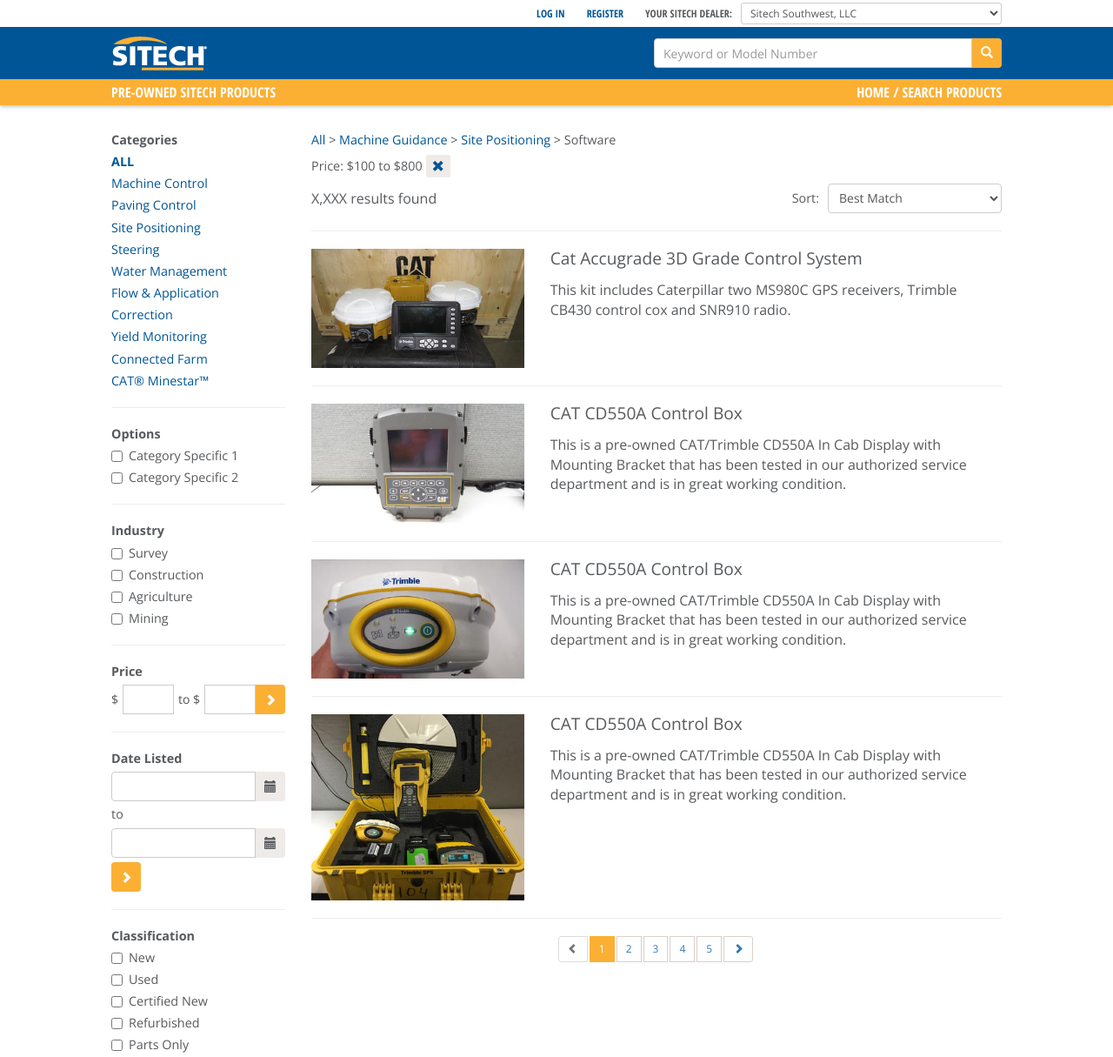
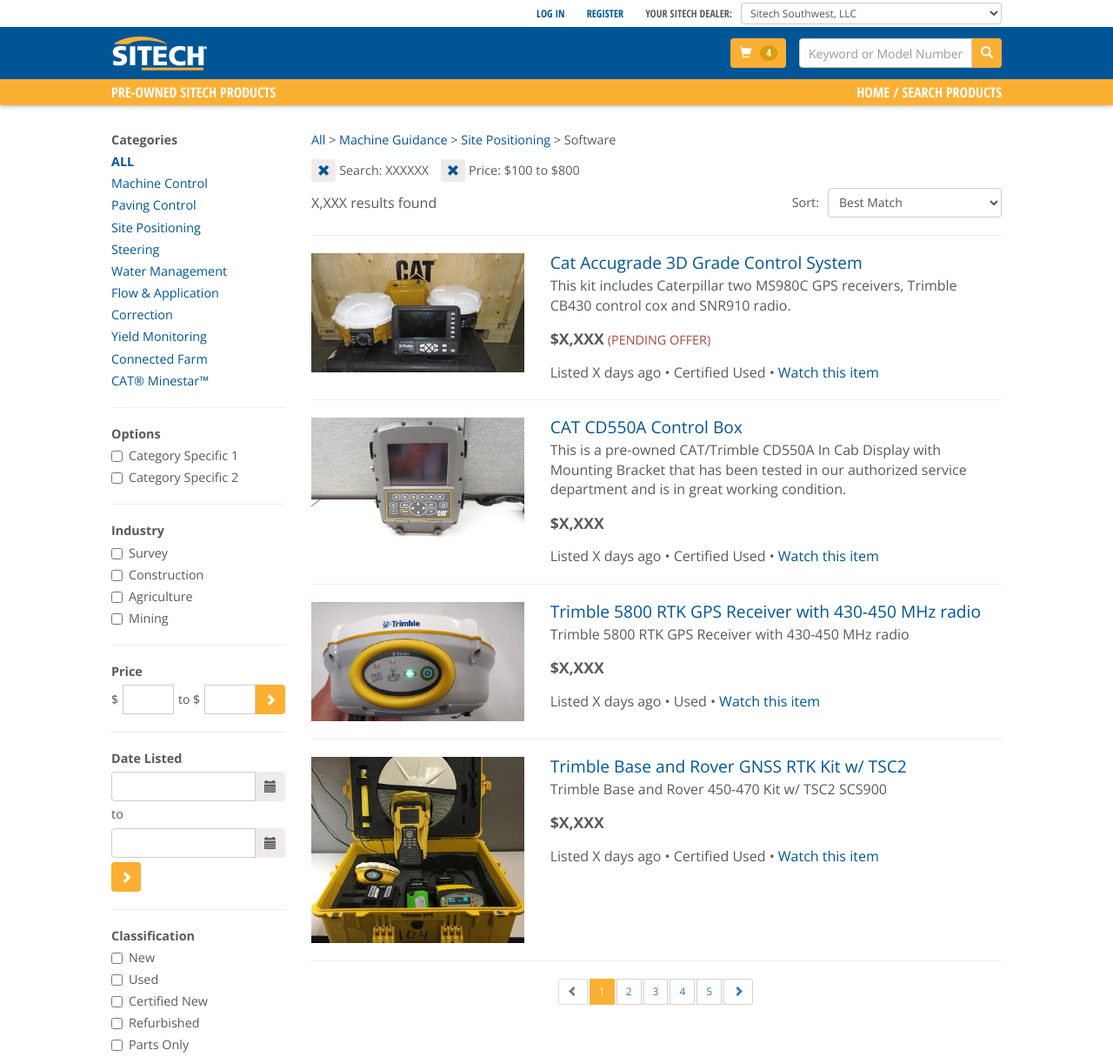
Before and after one commit to terraelise/SITECH-Exchange-Design, a plain HTML site: page index.html in a window 1280 px wide. Shown: the top 1215 px of the page at 87% size. Drawn offline with nearby package versions, Linux system fonts and the light colour scheme.

Commit message:
finish search results layout, add cart button

```diff
--- a/css/global.less
+++ b/css/global.less
@@ -44,7 +44,7 @@ a {
     }
 }
 h1, h2, h3, h4, h5, h6 {
-    margin: 0 0 @general-padding 0;
+    margin: 0 0 5px 0;
     font-weight: 400;
 }
 h1 {
@@ -92,6 +92,9 @@ small, .small {
     .glyphicon {
         top: 2px;
     }
+}
+.large {
+    font-size: 110%;
 }
 .form-control {
     padding: 6px 10px;
@@ -143,6 +146,10 @@ textarea {
     .input-group-btn:first-child & {
         border-right: 1px solid #CCC;
     }
+    .badge {
+        margin-left: 10px;
+        background-color: @brand-font;
+    }
 }
 .btn-brand {
     background-color: @brand-orange;
@@ -150,6 +157,9 @@ textarea {
     &:hover, &:focus {
         background-color: @color-gold;
         color: @color-white;
+    }
+    .badge {
+        background-color: @color-gold;
     }
 }
 .text-reverse {
@@ -261,6 +271,15 @@ textarea {
     margin: 13px 0 0 125px; //.header-logo width + general-padding
     float: right;
     max-width: 400px;
+    .search-form {
+        padding-left: @general-padding; //space to cart button
+    }
+}
+.header-cart {
+    display: block;
+    position: absolute;
+    top: 15px;
+    left: 140px; //left of logo
 }
 .navbar-toggle {
     position: absolute;
@@ -433,7 +452,19 @@ textarea {
     overflow: hidden;
     @media @max-thin {
         font-size: 80%;
+        p {
+            margin-bottom: 8px;
+        }
         .col-xs-3 {
+            padding-right: 0;
+        }
+    }
+}
+.search-filters {
+    > span {
+        display: inline-block;
+        padding: 5px 10px 0 0;
+        &:last-of-type {
             padding-right: 0;
         }
     }
--- a/index.html
+++ b/index.html
@@ -50,9 +50,9 @@
                 <div class="container-fluid">
                     <div class="pull-right">
                         <div class="table-wrap">
-                            <div class="table-cell padding-right text-nowrap condensed hidden-xs"><a href="#">Log In</a></div>
-                            <div class="table-cell padding-right text-nowrap condensed hidden-xs"><a href="#">Register</a></div>
-                            <div class="table-cell padding-right text-nowrap condensed">YOUR <span class="hidden-xs">SITECH</span> DEALER:</div>
+                            <div class="table-cell padding-right text-nowrap condensed hidden-xs"><a href="login.html">Log In</a></div>
+                            <div class="table-cell padding-right text-nowrap condensed hidden-xs"><a href="register.html">Register</a></div>
+                            <div class="table-cell padding-right text-nowrap condensed"><span class="hidden-xs">YOUR SITECH </span>DEALER:</div>
                             <div class="table-cell">
                                 <select class="form-control input-sm dealer-select">
                                     <option>Sitech Southwest, LLC</option>
@@ -66,7 +66,13 @@
             <div class="navbar-header">
                 <div class="container-fluid">
                     <a href="index.html" class="header-logo"></a>
+                    <a href="cart.html" class="btn btn-brand header-cart visible-xs-block"><span class="glyphicon glyphicon-shopping-cart"></span><span class="badge">4</span></a>
                     <div class="search-box hidden-xs">
+                        <div class="table-wrap">
+                            <div class="table-cell">
+                                <a href="cart.html" class="btn btn-brand"><span class="glyphicon glyphicon-shopping-cart"></span><span class="badge">4</span></a>
+                            </div>
+                            <div class="table-cell">
                                 <form class="search-form">
                                     <div class="input-group">
                                         <input type="text" class="form-control search-field" placeholder="Keyword or Model Number" />
@@ -75,6 +81,8 @@
                                         </div>
                                     </div>
                                 </form>
+                            </div>
+                        </div>
                     </div>
                     <button type="button" class="navbar-toggle collapsed" data-toggle="collapse" data-target="#mobilenav">
                         <span class="btn-extras pull-left">
@@ -110,10 +118,10 @@
                         </form>
                     </li>
                     <li>
-                        <a href="#">Log In</a>
+                        <a href="login.html">Log In</a>
                     </li>
                     <li>
-                        <a href="#">Register</a>
+                        <a href="register.html">Register</a>
                     </li>
                 </ul>
             </nav>
@@ -260,8 +268,9 @@
                             <span class="text-nowrap">&gt; <a href="#">Site Positioning</a></span>
                             <span class="text-nowrap">&gt; Software</span>
                         </p>
-                        <p>
-                            Price: $100 to $800 <a href="#" class="boxed"><span class="glyphicon glyphicon-remove"></span></a>
+                        <p class="search-filters">
+                            <span class="text-nowrap"><a href="#" class="boxed"><span class="glyphicon glyphicon-remove"></span></a> Search: XXXXXX</span>
+                            <span class="text-nowrap"><a href="#" class="boxed"><span class="glyphicon glyphicon-remove"></span></a> Price: $100 to $800</span>
                         </p>
                     </div>
                     <div class="table-wrap">
@@ -305,8 +314,12 @@
                                 <img src="searchresults/IMG_0663.jpg" class="img-responsive" />
                             </div>
                             <div class="col-xs-9 col-sm-8">
-                                <h5>Cat Accugrade 3D Grade Control System</h5>
+                                <h5><a href="detail.html">Cat Accugrade 3D Grade Control System</a></h5>
                                 <p>This kit includes Caterpillar two MS980C GPS receivers, Trimble CB430 control cox and SNR910 radio.</p>
+                                <p><b class="large">$X,XXX</b> <span class="small text-danger text-nowrap">(PENDING OFFER)</span></p>
+                                Listed X days ago
+                                <span class="text-nowrap">&#149; Certified Used</span>
+                                <span class="text-nowrap">&#149; <a href="#">Watch this item</a></span>
                             </div>
                         </div>
                         <hr />
@@ -317,8 +330,12 @@
                                 <img src="searchresults/IMG_1025.jpg" class="img-responsive" />
                             </div>
                             <div class="col-xs-9 col-sm-8">
-                                <h5>CAT CD550A Control Box</h5>
+                                <h5><a href="detail.html">CAT CD550A Control Box</a></h5>
                                 <p>This is a pre-owned CAT/Trimble CD550A In Cab Display with Mounting Bracket that has been tested in our authorized service department and is in great working condition.</p>
+                                <p><b class="large">$X,XXX</b></p>
+                                Listed X days ago
+                                <span class="text-nowrap">&#149; Certified Used</span>
+                                <span class="text-nowrap">&#149; <a href="#">Watch this item</a></span>
                             </div>
                         </div>
                         <hr />
@@ -329,8 +346,12 @@
                                 <img src="searchresults/IMG_0861.jpg" class="img-responsive" />
                             </div>
                             <div class="col-xs-9 col-sm-8">
-                                <h5>CAT CD550A Control Box</h5>
-                                <p>This is a pre-owned CAT/Trimble CD550A In Cab Display with Mounting Bracket that has been tested in our authorized service department and is in great working condition.</p>
+                                <h5><a href="detail.html">Trimble 5800 RTK GPS Receiver with 430-450 MHz radio</a></h5>
+                                <p>Trimble 5800 RTK GPS Receiver with 430-450 MHz radio</p>
+                                <p><b class="large">$X,XXX</b></p>
+                                Listed X days ago
+                                <span class="text-nowrap">&#149; Used</span>
+                                <span class="text-nowrap">&#149; <a href="#">Watch this item</a></span>
                             </div>
                         </div>
                         <hr />
@@ -341,8 +362,12 @@
                                 <img src="searchresults/IMG_1714.jpg" class="img-responsive" />
                             </div>
                             <div class="col-xs-9 col-sm-8">
-                                <h5>CAT CD550A Control Box</h5>
-                                <p>This is a pre-owned CAT/Trimble CD550A In Cab Display with Mounting Bracket that has been tested in our authorized service department and is in great working condition.</p>
+                                <h5><a href="detail.html">Trimble Base and Rover GNSS RTK Kit w/ TSC2</a></h5>
+                                <p>Trimble Base and Rover 450-470 Kit w/ TSC2 SCS900</p>
+                                <p><b class="large">$X,XXX</b></p>
+                                Listed X days ago
+                                <span class="text-nowrap">&#149; Certified Used</span>
+                                <span class="text-nowrap">&#149; <a href="#">Watch this item</a></span>
                             </div>
                         </div>
                         <hr />
@@ -367,9 +392,11 @@
     <footer id="mainFooter" role="contentinfo" class="text-reverse">
         <div class="container-fluid">
             <img src="images/logo-trimble-en-white.jpg" class="pull-right">
-            <a href="#">Equipment</a>
-            <a href="#">About</a>
-            <a href="#">Contact</a>
+            <a href="index.html">Equipment</a>
+            <a href="about.html">About</a>
+            <a href="contact.html">Contact</a>
+            <a href="terms.html">Terms &amp; Conditions</a>
+            <a href="privacy.html">Privacy Policy</a>
         </div>
     </footer>
     <a href="#mainHeader" class="btn btn-totop"><span class="glyphicon glyphicon-chevron-up"></span></a>
```
Also changed, not shown: css/global.css, css/global.min.css, 1 other file. Lines whose indentation alone changed are shown as unchanged.
